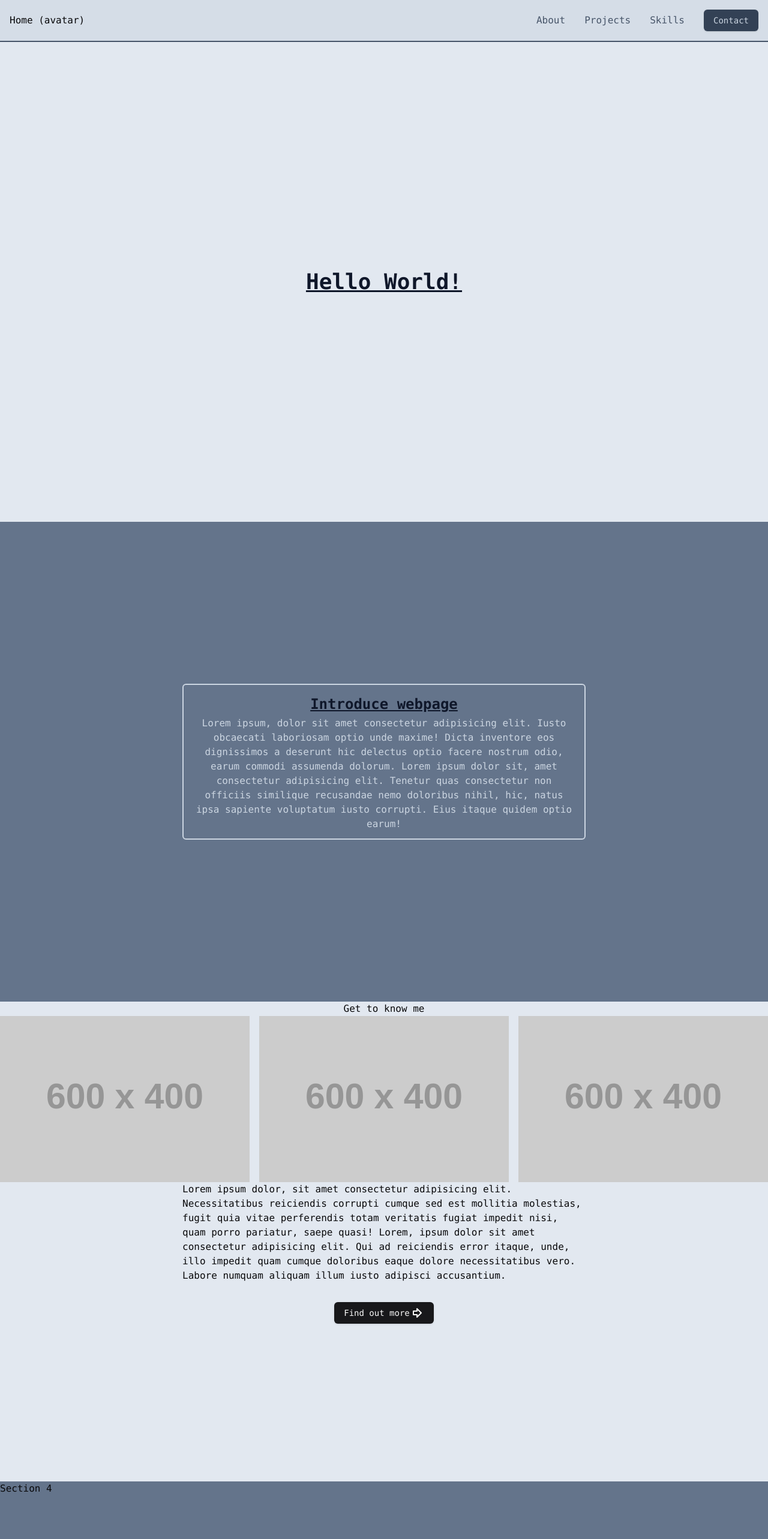
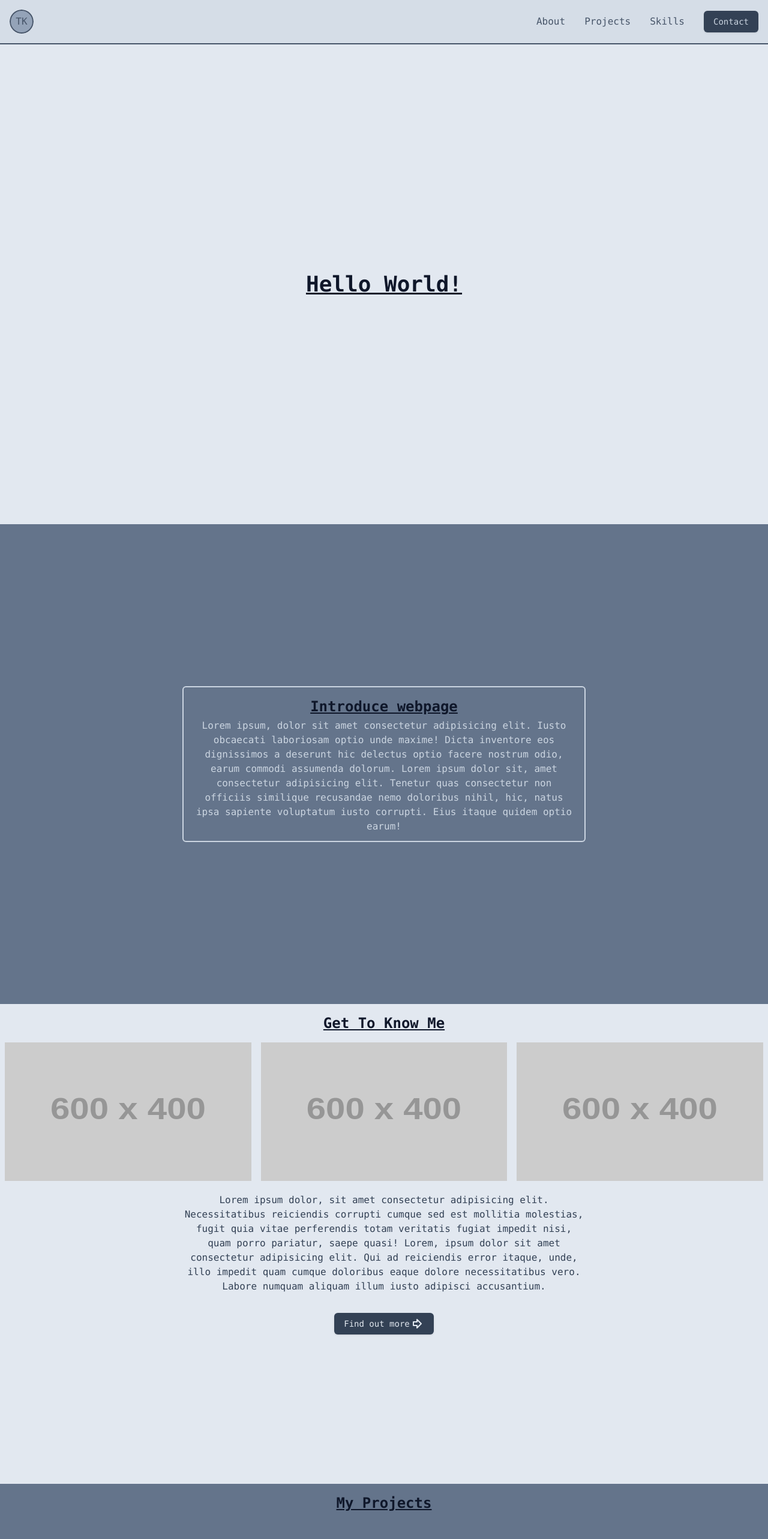
Before and after one commit to tdot123-1/portfolio, a React (Vite) app: page / in a window 1280 px wide. Shown: the top 2566 px of the page at 60% size. Built offline with nearby package versions, Linux system fonts and the light colour scheme.

Commit message:
basic structure of home page

```diff
--- a/package.json
+++ b/package.json
@@ -11,12 +11,14 @@
   },
   "dependencies": {
     "@heroicons/react": "^2.1.5",
+    "@radix-ui/react-avatar": "^1.1.0",
     "@radix-ui/react-dropdown-menu": "^2.1.1",
     "@radix-ui/react-hover-card": "^1.1.1",
     "@radix-ui/react-icons": "^1.3.0",
     "@radix-ui/react-navigation-menu": "^1.2.0",
     "@radix-ui/react-popover": "^1.1.1",
     "@radix-ui/react-slot": "^1.1.0",
+    "@tabler/icons-react": "^3.16.0",
     "class-variance-authority": "^0.7.0",
     "clsx": "^2.1.1",
     "lucide-react": "^0.439.0",
--- a/src/App.tsx
+++ b/src/App.tsx
@@ -1,6 +1,7 @@
 import { Route, Routes } from "react-router-dom";
 import routes from "./routes";
 import Navbar from "./components/custom/Navbar";
+import Footer from "./components/custom/Footer";
 
 function App() {
   return (
@@ -13,6 +14,7 @@ function App() {
           <Route key={path} path={path} element={element} />
         ))}
       </Routes>
+      <Footer />
     </>
   );
 }
--- /dev/null
+++ b/src/components/custom/Footer.tsx
@@ -0,0 +1,30 @@
+import {
+  IconBrandGithub,
+  IconBrandLinkedin,
+  IconMail,
+} from "@tabler/icons-react";
+
+const Footer = () => {
+  return (
+    <>
+      <footer className="bg-slate-700 py-20">
+        <div className="flex justify-evenly text-slate-300">
+          <span className="flex gap-2 items-center">
+            <IconBrandGithub className="size-7" />
+            github.com/my-account
+          </span>
+          <span className="flex gap-2 items-center">
+            <IconMail className="size-7" />
+            myemail@email.com
+          </span>
+          <span className="flex gap-2 items-center">
+            <IconBrandLinkedin className="size-7" />
+            linkedin.com/my-account
+          </span>
+        </div>
+      </footer>
+    </>
+  );
+};
+
+export default Footer;
--- a/src/components/custom/Navbar.tsx
+++ b/src/components/custom/Navbar.tsx
@@ -8,6 +8,7 @@ import {
 
 import Contact from "./Contact";
 import NavbarMobile from "./NavbarMobile";
+import { Avatar, AvatarFallback, AvatarImage } from "../ui/avatar";
 
 const Navbar = () => {
   return (
@@ -15,7 +16,12 @@ const Navbar = () => {
       <nav className="bg-slate-300 border-b-2 border-slate-600 backdrop-blur-md bg-opacity-80">
         <div className="container mx-auto p-4 flex justify-between items-center">
           <div>
-            <NavLink to="/">Home (avatar)</NavLink>
+            <NavLink to="/">
+              <Avatar>
+                <AvatarImage src="" />
+                <AvatarFallback className="text-slate-600 bg-slate-400 border-2 border-slate-600">TK</AvatarFallback>
+              </Avatar>
+            </NavLink>
           </div>
 
           {/* desktop */}
--- /dev/null
+++ b/src/components/ui/avatar.tsx
@@ -0,0 +1,48 @@
+import * as React from "react"
+import * as AvatarPrimitive from "@radix-ui/react-avatar"
+
+import { cn } from "@/lib/utils"
+
+const Avatar = React.forwardRef<
+  React.ElementRef<typeof AvatarPrimitive.Root>,
+  React.ComponentPropsWithoutRef<typeof AvatarPrimitive.Root>
+>(({ className, ...props }, ref) => (
+  <AvatarPrimitive.Root
+    ref={ref}
+    className={cn(
+      "relative flex h-10 w-10 shrink-0 overflow-hidden rounded-full",
+      className
+    )}
+    {...props}
+  />
+))
+Avatar.displayName = AvatarPrimitive.Root.displayName
+
+const AvatarImage = React.forwardRef<
+  React.ElementRef<typeof AvatarPrimitive.Image>,
+  React.ComponentPropsWithoutRef<typeof AvatarPrimitive.Image>
+>(({ className, ...props }, ref) => (
+  <AvatarPrimitive.Image
+    ref={ref}
+    className={cn("aspect-square h-full w-full", className)}
+    {...props}
+  />
+))
+AvatarImage.displayName = AvatarPrimitive.Image.displayName
+
+const AvatarFallback = React.forwardRef<
+  React.ElementRef<typeof AvatarPrimitive.Fallback>,
+  React.ComponentPropsWithoutRef<typeof AvatarPrimitive.Fallback>
+>(({ className, ...props }, ref) => (
+  <AvatarPrimitive.Fallback
+    ref={ref}
+    className={cn(
+      "flex h-full w-full items-center justify-center rounded-full bg-muted",
+      className
+    )}
+    {...props}
+  />
+))
+AvatarFallback.displayName = AvatarPrimitive.Fallback.displayName
+
+export { Avatar, AvatarImage, AvatarFallback }
--- a/src/pages/HomePage.tsx
+++ b/src/pages/HomePage.tsx
@@ -1,5 +1,14 @@
 import { Button } from "@/components/ui/button";
 import { ArrowBigRightIcon } from "lucide-react";
+import { Link } from "react-router-dom";
+import {
+  IconBrandDjango,
+  IconBrandHtml5,
+  IconBrandJavascript,
+  IconBrandNodejs,
+  IconBrandPython,
+  IconBrandReact,
+} from "@tabler/icons-react";
 
 const HomePage = () => {
   return (
@@ -26,14 +35,16 @@ const HomePage = () => {
         </article>
       </section>
       <section className="container h-screen bg-slate-200">
-        <h2 className="text-center">Get to know me</h2>
-        <div className="columns-3">
-          <img src="https://placehold.co/600x400" />
-          <img src="https://placehold.co/600x400" />
-          <img src="https://placehold.co/600x400" />
+        <h2 className="text-center py-4 underline font-semibold text-slate-900 text-2xl">
+          Get To Know Me
+        </h2>
+        <div className="columns-3 px-2">
+          <img className="md:aspect-video" src="https://placehold.co/600x400" />
+          <img className="md:aspect-video" src="https://placehold.co/600x400" />
+          <img className="md:aspect-video" src="https://placehold.co/600x400" />
         </div>
-        <article className="container md:max-w-2xl mx-auto">
-          <p>
+        <article className="container mt-5 md:max-w-2xl mx-auto">
+          <p className="text-slate-700 text-center">
             Lorem ipsum dolor, sit amet consectetur adipisicing elit.
             Necessitatibus reiciendis corrupti cumque sed est mollitia
             molestias, fugit quia vitae perferendis totam veritatis fugiat
@@ -45,16 +56,88 @@ const HomePage = () => {
           </p>
         </article>
         <div className="flex justify-center mt-8">
-          <Button variant="default">
-            Find out more <ArrowBigRightIcon />{" "}
-          </Button>
+          <Link to="/about">
+            <Button
+              className="bg-slate-700 text-slate-200 hover:bg-slate-900"
+              variant="default"
+            >
+              Find out more <ArrowBigRightIcon />{" "}
+            </Button>
+          </Link>
         </div>
       </section>
       <section className="container h-screen bg-slate-500">
-        <h2>Section 4</h2>
+        <div className="grid grid-cols-3 grid-rows-[auto,1fr] h-full">
+          <h2 className="col-span-3 text-center py-4 underline font-semibold text-slate-900 text-2xl">
+            My Projects
+          </h2>
+          <div className="flex flex-col items-center justify-evenly">
+            <img className="w-56" src="https://placehold.co/600x400" />
+            <img className="w-56" src="https://placehold.co/600x400" />
+            <img className="w-56" src="https://placehold.co/600x400" />
+          </div>
+          <article className="flex flex-col items-center justify-center">
+            <p className="text-slate-300 text-center">
+              Lorem ipsum dolor sit amet consectetur, adipisicing elit.
+              Distinctio vel veritatis porro eius, quasi recusandae repudiandae
+              reiciendis incidunt unde similique, facilis ea obcaecati explicabo
+              nam quidem id delectus eligendi iste.
+            </p>
+          </article>
+          <div className="flex flex-col justify-center items-center">
+            <Link to="/projects">
+              <Button
+                className="bg-slate-300 text-slate-700 hover:bg-slate-400"
+                variant="default"
+              >
+                Find out more <ArrowBigRightIcon />
+              </Button>
+            </Link>
+          </div>
+        </div>
       </section>
       <section className="container h-screen bg-slate-200">
-        <h2>Section 5</h2>
+        <h2 className="text-center py-4 underline font-semibold text-slate-900 text-2xl">
+          My Skills
+        </h2>
+        <div className="w-2/5 mx-auto grid grid-cols-3 grid-rows-2">
+          <div className="flex justify-center py-3">
+            <IconBrandReact className="text-slate-800 size-8" />
+          </div>
+          <div className="flex justify-center py-3">
+            <IconBrandJavascript className="text-slate-800 size-10" />
+          </div>
+          <div className="flex justify-center py-3">
+            <IconBrandPython className="text-slate-800 size-10" />
+          </div>
+          <div className="flex justify-center py-3">
+            <IconBrandHtml5 className="text-slate-800 size-10" />
+          </div>
+          <div className="flex justify-center py-3">
+            <IconBrandDjango className="text-slate-800 size-10" />
+          </div>
+          <div className="flex justify-center py-3">
+            <IconBrandNodejs className="text-slate-800 size-10" />
+          </div>
+        </div>
+        <article className="container my-12 md:max-w-2xl mx-auto">
+          <p className="text-slate-700 text-center">
+            Lorem, ipsum dolor sit amet consectetur adipisicing elit. Pariatur
+            quibusdam autem nisi! Laborum libero ad ratione recusandae fugiat
+            tenetur quo, quae magni sunt impedit nesciunt iure. Maxime ea ipsum
+            iste.
+          </p>
+        </article>
+        <div className="flex justify-center mt-8">
+          <Link to="/skills">
+            <Button
+              className="bg-slate-700 text-slate-200 hover:bg-slate-900"
+              variant="default"
+            >
+              Find out more <ArrowBigRightIcon />
+            </Button>
+          </Link>
+        </div>
       </section>
     </>
   );
```
Also changed, not shown: 1 other file (tests, documents, lock files or other folders).
